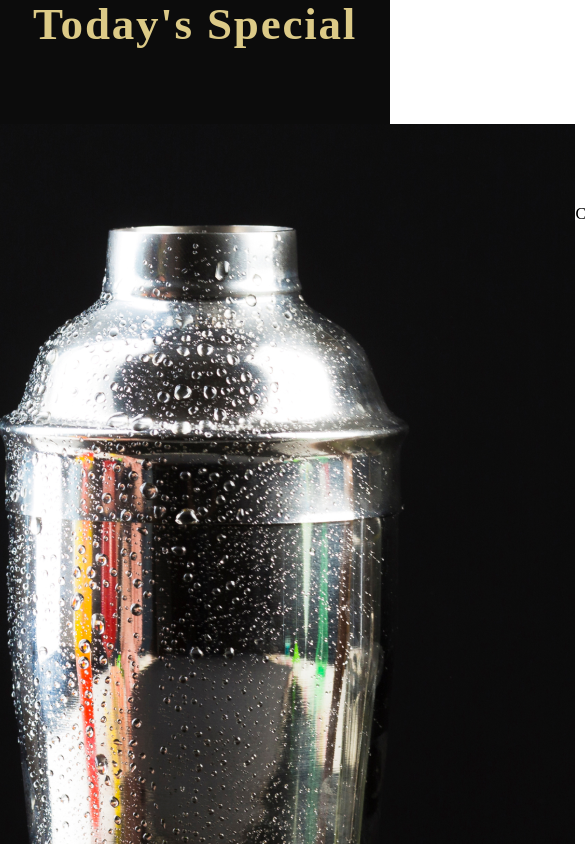
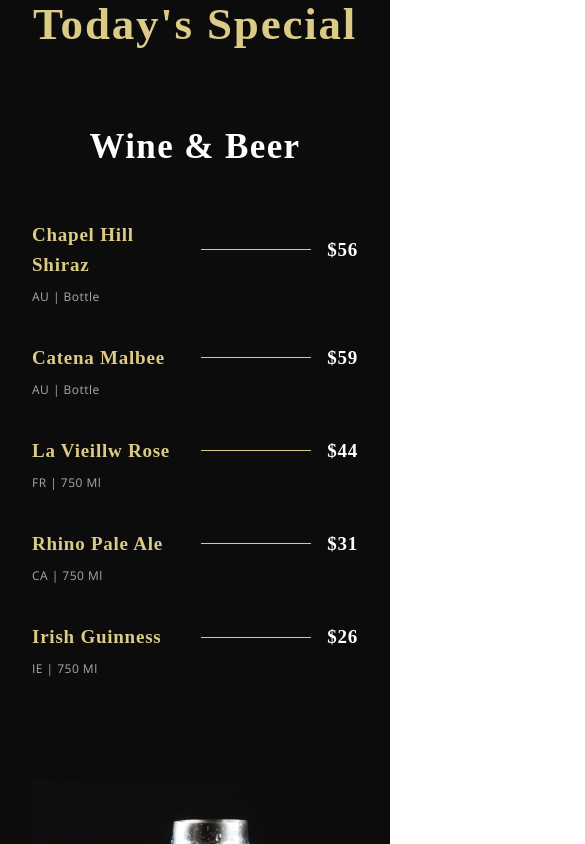
Before and after one commit to louisinayinde/restaurant, a React (Create React App) app: page / in a window 390 px wide. Shown: the part 3580-4424 px from the top of the page, 585 px wide, since content can reach past the window. Built offline with nearby package versions, Linux system fonts and the light colour scheme; a web font is replaced by a local one.

Commit message:
closing specialMenu

```diff
--- a/src/components/Menuitem/MenuItem.css
+++ b/src/components/Menuitem/MenuItem.css
@@ -21,7 +21,7 @@
 }
 
 .app__menuitem-dash {
-    width: 90px;
+    width: 110px;
     height: 1px;
     background: var(--color-golden);
     margin: 0 1rem;
--- a/src/container/Menu/SpecialMenu.css
+++ b/src/container/Menu/SpecialMenu.css
@@ -16,3 +16,73 @@
     align-items: flex-start;
     flex-direction: row;
 }
+
+.app__specialMenu-menu_heading {
+    font-family: var(--font-base);
+    font-weight: 600;
+    font-size: 45px;
+    line-height: 58.5px;
+    letter-spacing: 0.04em;
+    color: var(--color-white);
+}
+
+.app__specialMenu-menu_wine,
+.app__specialMenu-menu_cocktails {
+    flex: 1;
+    width: 100%;
+    flex-direction: column;
+}
+
+.app__specialMenu-menu_img {
+    width: 710px;
+    margin: 0 2rem;
+}
+
+.app__specialMenu-menu_img img {
+    width: 100%;
+    height: auto;
+}
+
+.app__specialMenu-menu_items {
+    display: flex;
+    flex-direction: column;
+    margin: 2rem 0;
+    width: 100%;
+}
+
+@media screen and (max-width: 2000px) {
+    .app__specialMenu-menu_img {
+        width: 650px;
+    }
+
+    .app__specialMenu-menu_img img {
+        height: 920px;
+    }
+}
+
+@media screen and (max-width: 1150px) {
+    .app__specialMenu-menu {
+        flex-direction: column;
+        align-items: center;
+        width: 100%;
+    }
+
+    .app__specialMenu-menu_img {
+        margin: 3rem 0;
+    }
+}
+
+@media screen and (max-width: 650px) {
+    .app__specialMenu-menu_img {
+        width: 100%;
+    }
+
+    .app__specialMenu-menu_heading {
+        font-size: 35px;
+        line-height: 48.5px;
+    }
+
+    .app__specialMenu-menu_img img {
+        height: auto;
+    }
+}
--- a/src/container/Menu/SpecialMenu.jsx
+++ b/src/container/Menu/SpecialMenu.jsx
@@ -13,7 +13,7 @@
 
     <div className='app__specialMenu-menu'>
       <div className='app__specialMenu-menu_wine flex__center'>
-        <p className='app__specialMenu_menu_heading'>Wine & Beer</p>
+        <p className='app__specialMenu-menu_heading'>Wine & Beer</p>
         <div className='app__specialMenu-menu_items flex__center'>
           {data.wines.map((wine, index) => (
             <MenuItem key={wine.title + index} title={wine.title} price={wine.price} tags={wine.tags}/>
@@ -27,7 +27,7 @@
 
 
       <div className='app__specialMenu-menu_cocktails flex__center'>
-        <p className='app__specialMenu_menu_heading'>Cocktails</p>
+        <p className='app__specialMenu-menu_heading'>Cocktails</p>
         <div className='app__specialMenu-menu_items flex__center'>
           {data.cocktails.map((cocktail, index) => (
             <MenuItem key={cocktail.title + index} title={cocktail.title} price={cocktail.price} tags={cocktail.tags}/>
```
